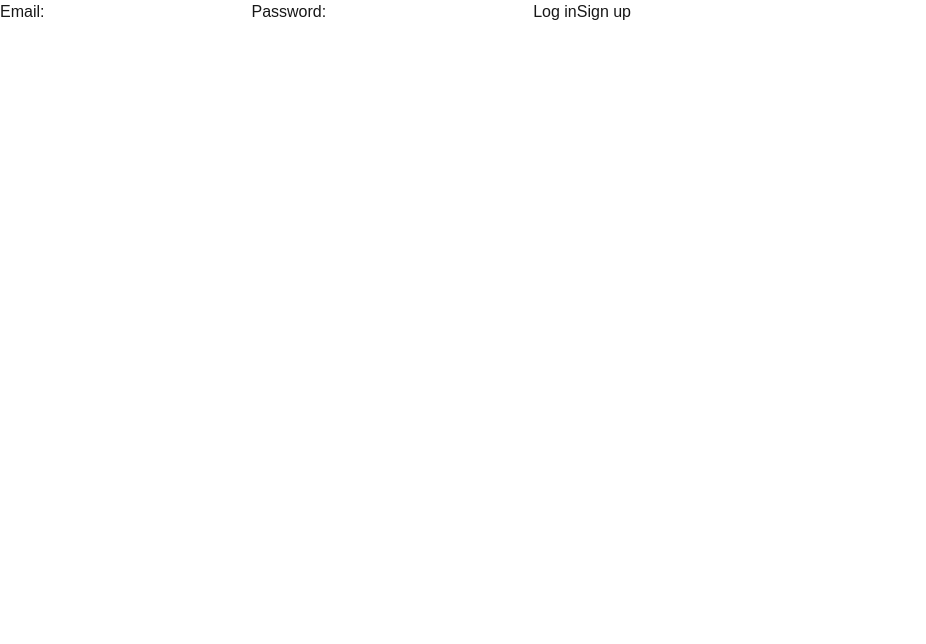
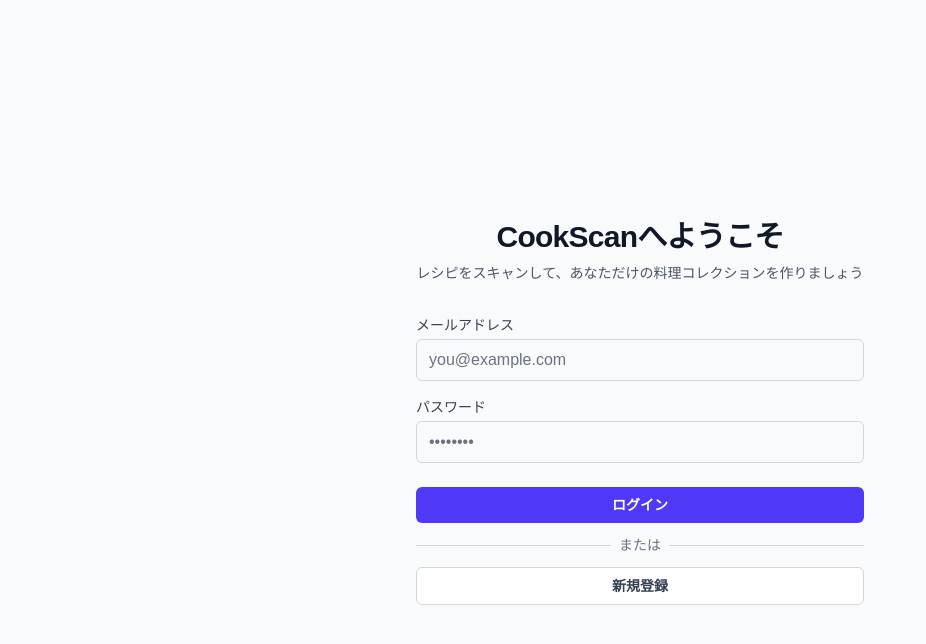
Before and after one commit to RyotaAbe1014/CookScan, a Next.js app in the folder cook-scan/: page /login in a window 1280 px wide. Shown: the top 644 px of the page, without its empty margins (0-926 px from the left). Built offline with nearby package versions, Linux system fonts and the light colour scheme.

Commit message:
🎨 refactor: ログインページをリファクタ

```diff
--- a/cook-scan/src/app/login/page.tsx
+++ b/cook-scan/src/app/login/page.tsx
@@ -2,13 +2,76 @@ import { login, signup } from './actions'
 
 export default function LoginPage() {
   return (
-    <form>
-      <label htmlFor="email">Email:</label>
-      <input id="email" name="email" type="email" required />
-      <label htmlFor="password">Password:</label>
-      <input id="password" name="password" type="password" required />
-      <button formAction={login}>Log in</button>
-      <button formAction={signup}>Sign up</button>
-    </form>
+    <div className="flex min-h-screen items-center justify-center bg-gray-50 px-4 py-12 sm:px-6 lg:px-8">
+      <div className="w-full max-w-md space-y-8">
+        <div>
+          <h2 className="mt-6 text-center text-3xl font-bold tracking-tight text-gray-900">
+            CookScanへようこそ
+          </h2>
+          <p className="mt-2 text-center text-sm text-gray-600">
+            レシピをスキャンして、あなただけの料理コレクションを作りましょう
+          </p>
+        </div>
+
+        <form className="mt-8 space-y-6">
+          <div className="space-y-4 rounded-md">
+            <div>
+              <label htmlFor="email" className="block text-sm font-medium text-gray-700">
+                メールアドレス
+              </label>
+              <input
+                id="email"
+                name="email"
+                type="email"
+                autoComplete="email"
+                required
+                className="mt-1 block w-full rounded-md border border-gray-300 px-3 py-2 text-gray-900 placeholder-gray-500 focus:border-indigo-500 focus:outline-none focus:ring-1 focus:ring-indigo-500"
+                placeholder="you@example.com"
+              />
+            </div>
+
+            <div>
+              <label htmlFor="password" className="block text-sm font-medium text-gray-700">
+                パスワード
+              </label>
+              <input
+                id="password"
+                name="password"
+                type="password"
+                autoComplete="current-password"
+                required
+                className="mt-1 block w-full rounded-md border border-gray-300 px-3 py-2 text-gray-900 placeholder-gray-500 focus:border-indigo-500 focus:outline-none focus:ring-1 focus:ring-indigo-500"
+                placeholder="••••••••"
+              />
+            </div>
+          </div>
+
+          <div className="flex flex-col space-y-3">
+            <button
+              formAction={login}
+              className="group relative flex w-full justify-center rounded-md bg-indigo-600 px-3 py-2 text-sm font-semibold text-white hover:bg-indigo-700 focus:outline-none focus:ring-2 focus:ring-indigo-500 focus:ring-offset-2"
+            >
+              ログイン
+            </button>
+
+            <div className="relative">
+              <div className="absolute inset-0 flex items-center">
+                <div className="w-full border-t border-gray-300" />
+              </div>
+              <div className="relative flex justify-center text-sm">
+                <span className="bg-gray-50 px-2 text-gray-500">または</span>
+              </div>
+            </div>
+
+            <button
+              formAction={signup}
+              className="group relative flex w-full justify-center rounded-md border border-gray-300 bg-white px-3 py-2 text-sm font-semibold text-gray-700 hover:bg-gray-50 focus:outline-none focus:ring-2 focus:ring-indigo-500 focus:ring-offset-2"
+            >
+              新規登録
+            </button>
+          </div>
+        </form>
+      </div>
+    </div>
   )
 }
```
